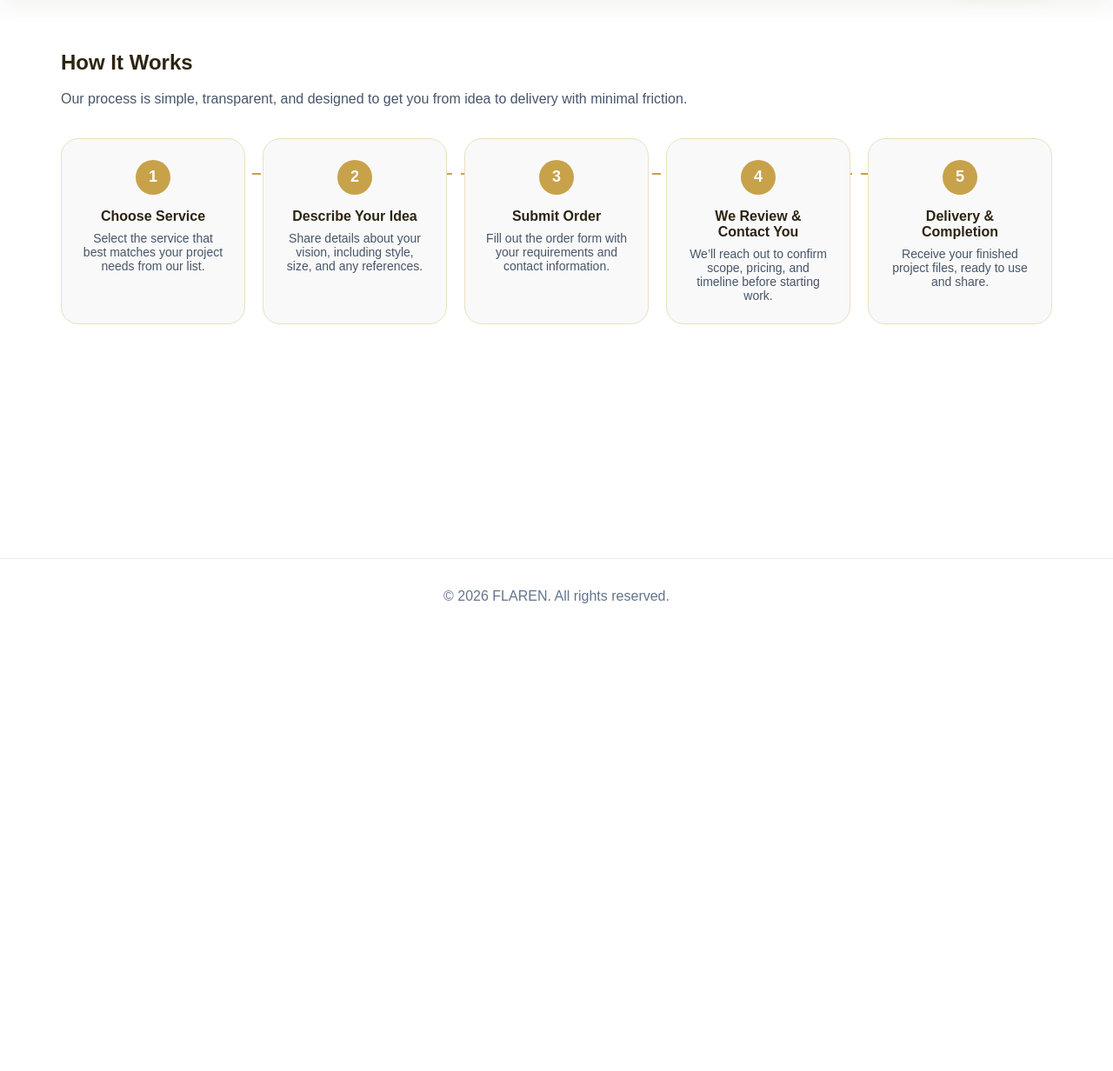
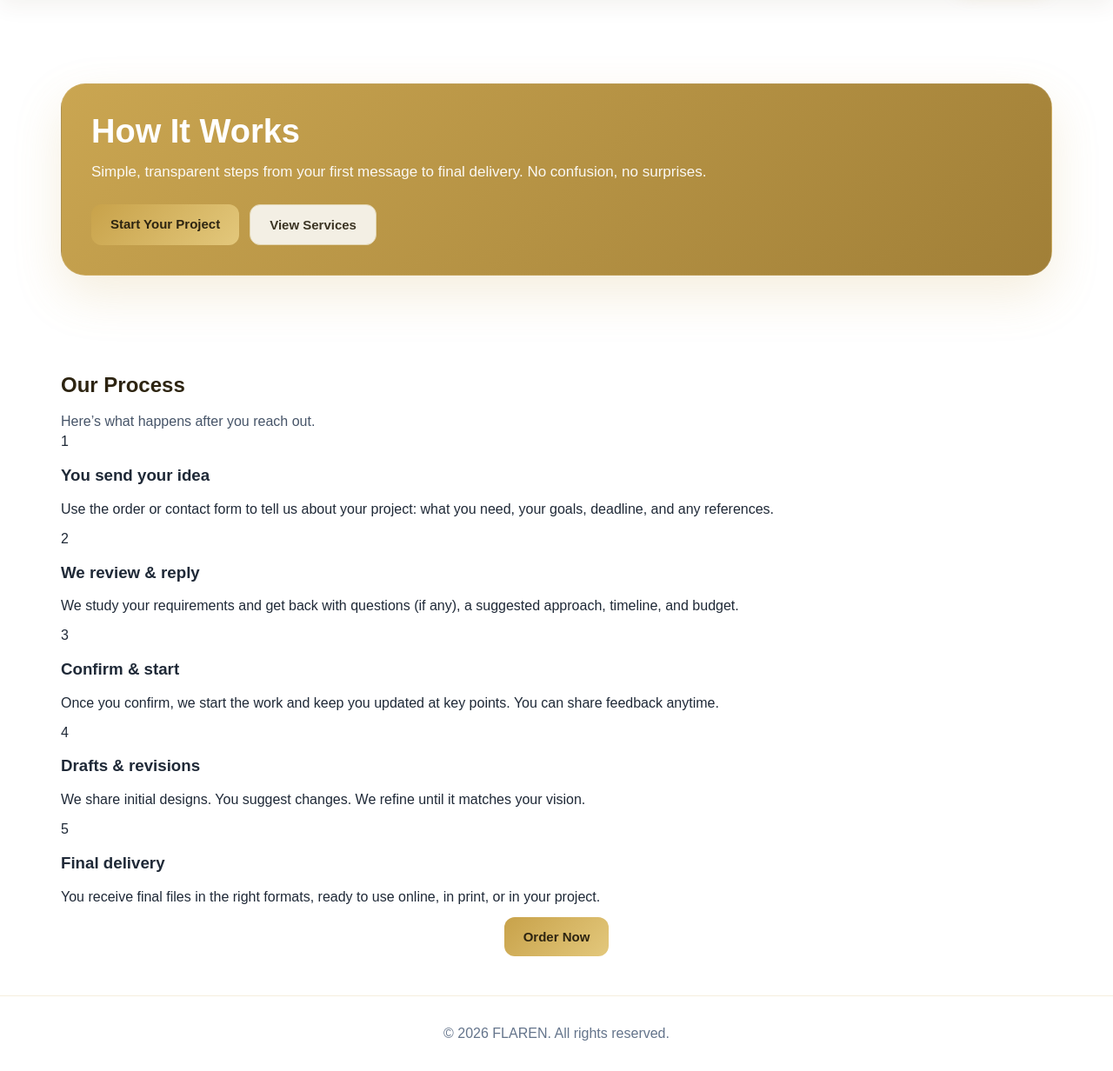
Before and after one commit to sjspokeflarebusiness-del/flaren-site, a Python web app: template templates/how_it_works.html in a window 1280 px wide. Shown: the part 71-1303 px from the top of the page at 87% size. Before the commit the page ends 765 px from the top, so only its background shows below. Run offline with Jinja, Linux system fonts and the light colour scheme; the template is opened without the code that fills it, so the values that code supplies are empty.

Commit message:
Redesign how-it-works page with timeline process

```diff
--- a/templates/how_it_works.html
+++ b/templates/how_it_works.html
@@ -2,39 +2,91 @@
 {% block title %}FLAREN — How It Works{% endblock %}
 
 {% block content %}
-<section class="section">
+<!-- Hero -->
+<section class="hero">
   <div class="container">
-    <h2 class="section-title">How It Works</h2>
-    <p class="section-text">
-      Our process is simple, transparent, and designed to get you from idea to delivery with minimal friction.
-    </p>
-    <div class="steps-timeline">
-      <div class="step-card">
-        <div class="step-number">1</div>
-        <h3>Choose Service</h3>
-        <p>Select the service that best matches your project needs from our list.</p>
-      </div>
-      <div class="step-card">
-        <div class="step-number">2</div>
-        <h3>Describe Your Idea</h3>
-        <p>Share details about your vision, including style, size, and any references.</p>
-      </div>
-      <div class="step-card">
-        <div class="step-number">3</div>
-        <h3>Submit Order</h3>
-        <p>Fill out the order form with your requirements and contact information.</p>
-      </div>
-      <div class="step-card">
-        <div class="step-number">4</div>
-        <h3>We Review & Contact You</h3>
-        <p>We’ll reach out to confirm scope, pricing, and timeline before starting work.</p>
-      </div>
-      <div class="step-card">
-        <div class="step-number">5</div>
-        <h3>Delivery & Completion</h3>
-        <p>Receive your finished project files, ready to use and share.</p>
+    <div class="hero-panel">
+      <h1>How It Works</h1>
+      <p>
+        Simple, transparent steps from your first message to final delivery.
+        No confusion, no surprises.
+      </p>
+      <div class="actions">
+        <a href="{{ url_for('order') }}" class="btn btn-primary">Start Your Project</a>
+        <a href="{{ url_for('services') }}" class="btn btn-secondary">View Services</a>
       </div>
     </div>
   </div>
 </section>
+
+<!-- Timeline -->
+<section class="section">
+  <div class="container">
+    <h2 class="section-title">Our Process</h2>
+    <p class="section-text">
+      Here’s what happens after you reach out.
+    </p>
+
+    <div class="process-timeline">
+      <div class="process-step">
+        <div class="process-step-marker">1</div>
+        <div class="process-step-content">
+          <h3>You send your idea</h3>
+          <p>
+            Use the order or contact form to tell us about your project:
+            what you need, your goals, deadline, and any references.
+          </p>
+        </div>
+      </div>
+
+      <div class="process-step">
+        <div class="process-step-marker">2</div>
+        <div class="process-step-content">
+          <h3>We review & reply</h3>
+          <p>
+            We study your requirements and get back with questions (if any),
+            a suggested approach, timeline, and budget.
+          </p>
+        </div>
+      </div>
+
+      <div class="process-step">
+        <div class="process-step-marker">3</div>
+        <div class="process-step-content">
+          <h3>Confirm & start</h3>
+          <p>
+            Once you confirm, we start the work and keep you updated
+            at key points. You can share feedback anytime.
+          </p>
+        </div>
+      </div>
+
+      <div class="process-step">
+        <div class="process-step-marker">4</div>
+        <div class="process-step-content">
+          <h3>Drafts & revisions</h3>
+          <p>
+            We share initial designs. You suggest changes.
+            We refine until it matches your vision.
+          </p>
+        </div>
+      </div>
+
+      <div class="process-step">
+        <div class="process-step-marker">5</div>
+        <div class="process-step-content">
+          <h3>Final delivery</h3>
+          <p>
+            You receive final files in the right formats, ready to use
+            online, in print, or in your project.
+          </p>
+        </div>
+      </div>
+    </div>
+
+    <div style="text-align: center; margin-top: 28px;">
+      <a href="{{ url_for('order') }}" class="btn btn-primary">Order Now</a>
+    </div>
+  </div>
+</section>
 {% endblock %}
```
